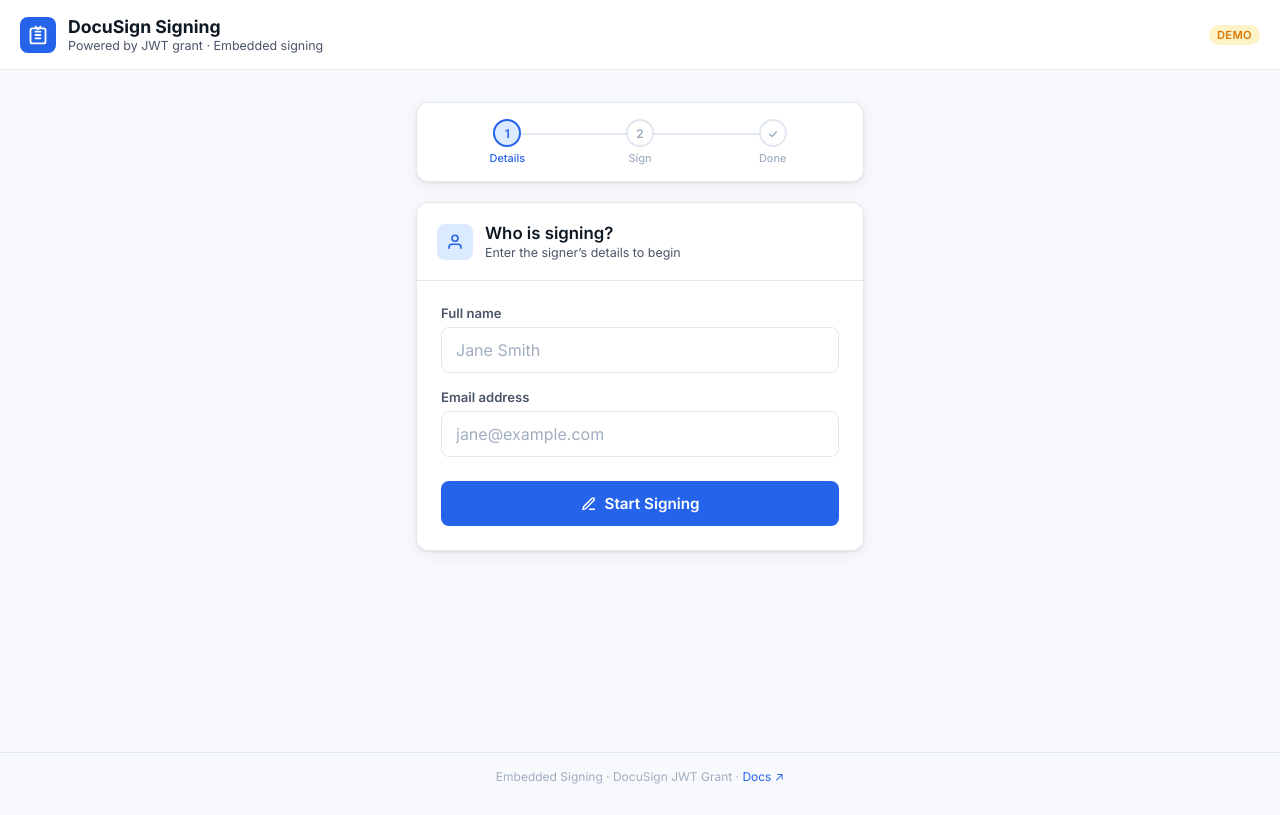
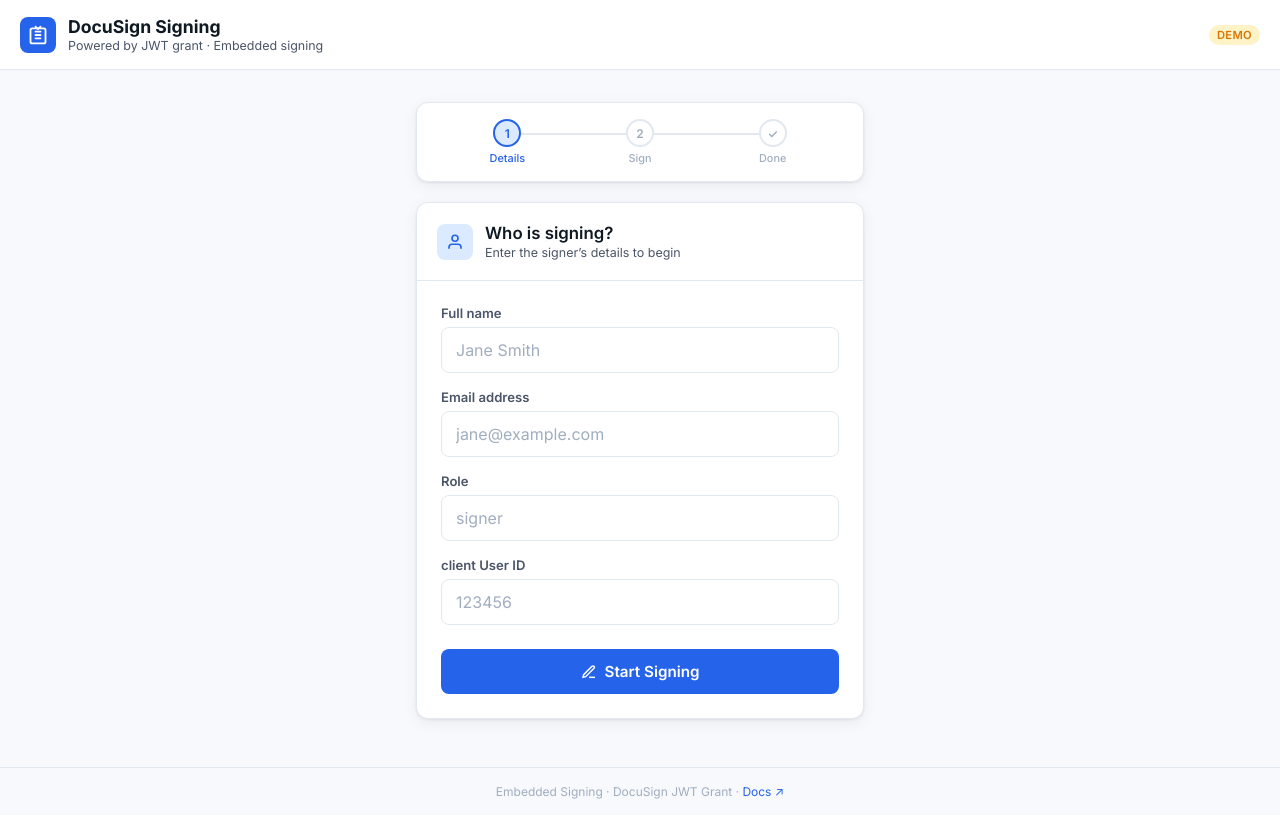
Before and after one commit to pcreignou/docusign-app, a website: page public/index.html in a window 1280 px wide. Drawn offline with Linux system fonts and the light colour scheme; no server answers.

Commit message:
Update index.html

```diff
--- a/public/index.html
+++ b/public/index.html
@@ -161,6 +161,14 @@
           <label for="signerEmail">Email address</label>
           <input type="email" id="signerEmail" placeholder="jane@example.com" autocomplete="email" />
         </div>
+        <div class="field">
+          <label for="roleName">Role</label>
+          <input type="text" id="roleName" placeholder="signer" autocomplete="roleName" />
+        </div>
+         <div class="field">
+          <label for="cleintUserId">client User ID</label>
+          <input type="text" id="clientUserId" placeholder="123456" autocomplete="clientUserId" />
+        </div>
         <button class="btn btn-primary" style="margin-top:24px;" id="btn-start">
           <svg width="16" height="16" viewBox="0 0 24 24" fill="none" stroke="currentColor" stroke-width="2.2">
             <path d="M12 20h9"/><path d="M16.5 3.5a2.121 2.121 0 0 1 3 3L7 19l-4 1 1-4L16.5 3.5z"/>
```
